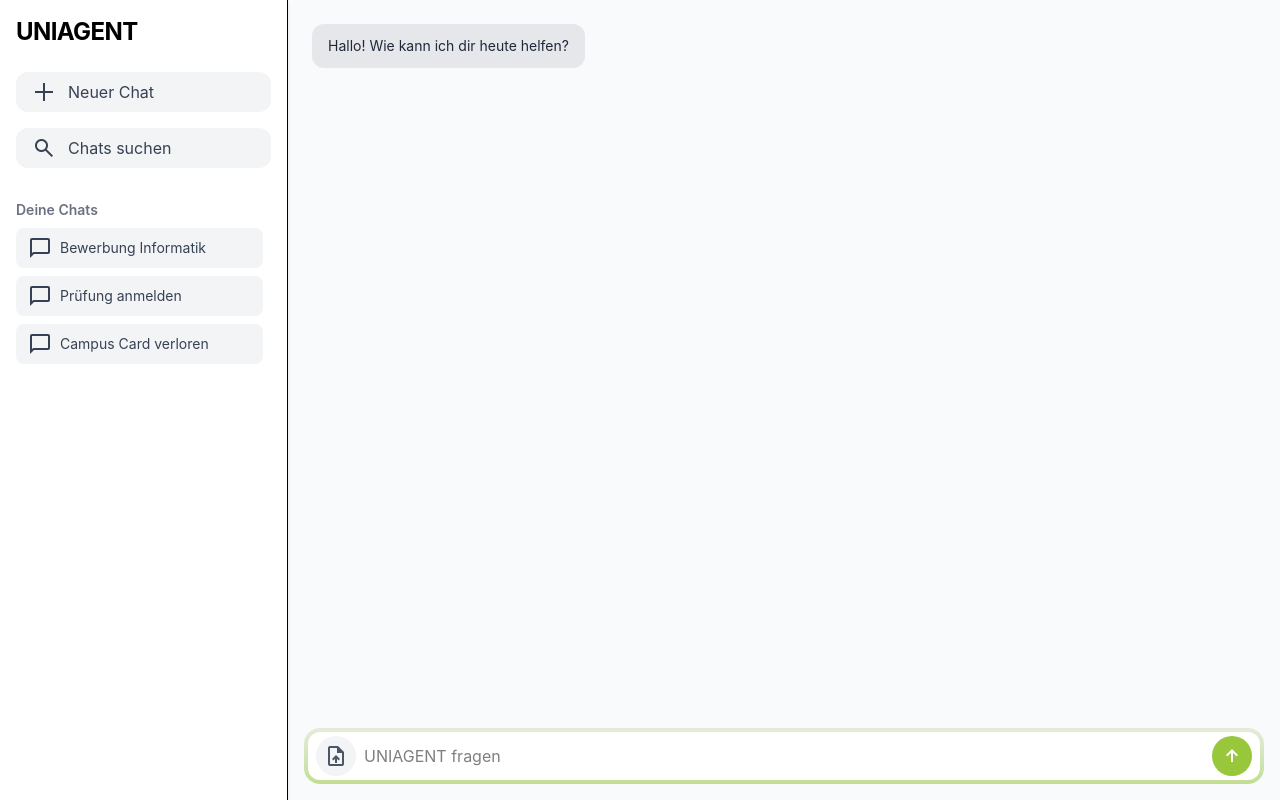
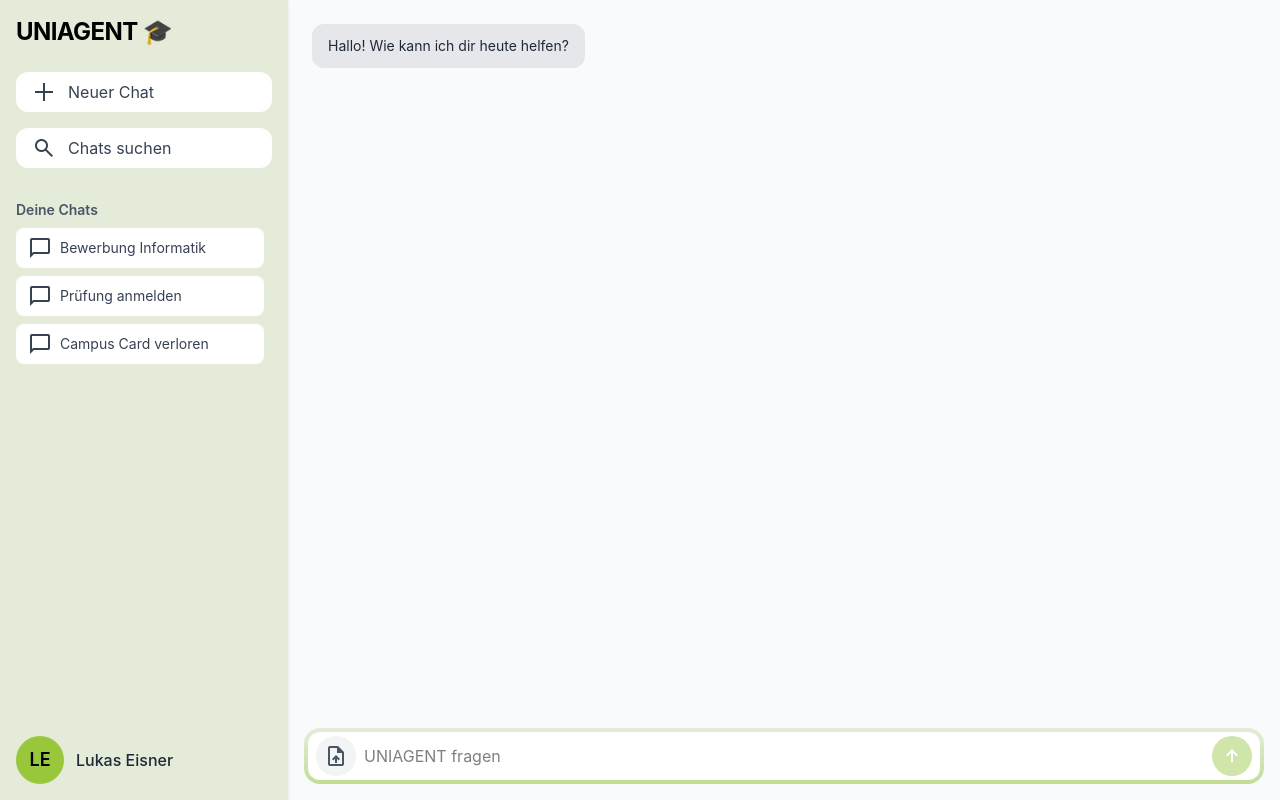
Before and after one commit to lukase1sner/UNIAGENT, a React app in the folder frontend/: page /chat in a window 1280 px wide. Built offline with nearby package versions, Linux system fonts and the light colour scheme; the HTML template or start-up script is replaced by a standard one.

Commit message:
Frontend Chatbot erweitert

```diff
--- a/frontend/src/layouts/ChatbotLayout.jsx
+++ b/frontend/src/layouts/ChatbotLayout.jsx
@@ -5,46 +5,50 @@ import { Outlet } from "react-router-dom";
 export default function ChatbotLayout() {
   return (
     <div className="w-screen h-screen flex bg-gray-50">
+
       {/* Sidebar */}
-      <aside className="w-72 bg-white border-r shadow-sm flex flex-col p-4">
-        <h1 className="text-2xl font-bold mb-6 tracking-tight">UNIAGENT</h1>
+      <aside className="w-72 bg-[#E4ECD9] shadow-sm flex flex-col p-4">
 
-        <nav className="flex flex-col gap-4">
+        {/* Logo / Header */}
+        <h1 className="text-2xl font-bold mb-6 tracking-tight">UNIAGENT 🎓</h1>
+
+        {/* Navigation */}
+        <nav className="flex flex-col gap-4 flex-1">
+
           {/* Neuer Chat */}
-          <button className="flex items-center gap-3 px-4 py-2 bg-gray-100 hover:bg-gray-200 rounded-xl transition text-gray-700 cursor-pointer">
+          <button className="flex items-center gap-3 px-4 py-2 bg-white hover:bg-gray-100 rounded-xl transition text-gray-700 cursor-pointer">
             <span className="material-symbols-outlined text-[22px]">add_2</span>
             Neuer Chat
           </button>
 
           {/* Chats suchen */}
-          <button className="flex items-center gap-3 px-4 py-2 bg-gray-100 hover:bg-gray-200 rounded-xl transition text-gray-700 cursor-pointer">
+          <button className="flex items-center gap-3 px-4 py-2 bg-white hover:bg-gray-100 rounded-xl transition text-gray-700 cursor-pointer">
             <span className="material-symbols-outlined text-[22px]">search</span>
             Chats suchen
           </button>
 
           {/* Deine Chats */}
           <div className="mt-4">
-            <h3 className="text-sm font-semibold text-gray-500 mb-2">
+            <h3 className="text-sm font-semibold text-gray-600 mb-2">
               Deine Chats
             </h3>
 
-            <div className="flex flex-col gap-2 max-h-[60vh] overflow-y-auto pr-2">
-
-              <button className="flex items-center gap-2 px-3 py-2 bg-gray-100 hover:bg-gray-200 rounded-lg text-sm text-gray-700 transition cursor-pointer">
+            <div className="flex flex-col gap-2 max-h-[50vh] overflow-y-auto pr-2">
+              <button className="flex items-center gap-2 px-3 py-2 bg-white hover:bg-gray-100 rounded-lg text-sm text-gray-700 transition cursor-pointer">
                 <span className="material-symbols-outlined text-[18px]">
                   chat_bubble
                 </span>
                 Bewerbung Informatik
               </button>
 
-              <button className="flex items-center gap-2 px-3 py-2 bg-gray-100 hover:bg-gray-200 rounded-lg text-sm text-gray-700 transition cursor-pointer">
+              <button className="flex items-center gap-2 px-3 py-2 bg-white hover:bg-gray-100 rounded-lg text-sm text-gray-700 transition cursor-pointer">
                 <span className="material-symbols-outlined text-[18px]">
                   chat_bubble
                 </span>
                 Prüfung anmelden
               </button>
 
-              <button className="flex items-center gap-2 px-3 py-2 bg-gray-100 hover:bg-gray-200 rounded-lg text-sm text-gray-700 transition cursor-pointer">
+              <button className="flex items-center gap-2 px-3 py-2 bg-white hover:bg-gray-100 rounded-lg text-sm text-gray-700 transition cursor-pointer">
                 <span className="material-symbols-outlined text-[18px]">
                   chat_bubble
                 </span>
@@ -53,6 +57,21 @@ export default function ChatbotLayout() {
             </div>
           </div>
         </nav>
+
+        {/* User Section unten */}
+        <div className="mt-6 flex items-center gap-3">
+
+          {/* Avatar Kreis */}
+          <div className="w-12 h-12 rounded-full bg-[#98C73C] text-black flex items-center justify-center font-semibold text-lg">
+            LE
+          </div>
+
+          {/* User Name */}
+          <div className="text-gray-800 font-medium leading-tight">
+            Lukas Eisner
+          </div>
+        </div>
+
       </aside>
 
       {/* Main Chat View */}
--- a/frontend/src/pages/Chatbot.jsx
+++ b/frontend/src/pages/Chatbot.jsx
@@ -22,6 +22,8 @@ export default function Chatbot() {
     setInput("");
   };
 
+  const isReadyToSend = input.trim().length > 0;
+
   return (
     <div className="flex flex-col h-full">
 
@@ -37,7 +39,7 @@ export default function Chatbot() {
             <div
               className={`px-4 py-3 rounded-xl max-w-xl text-sm ${
                 m.sender === "user"
-                  ? "bg-blue-600 text-white"
+                  ? "bg-[#98C73C] text-white"
                   : "bg-gray-200 text-gray-800"
               }`}
             >
@@ -47,7 +49,7 @@ export default function Chatbot() {
         ))}
       </div>
 
-      {/* Eingabebereich – ohne weißen Hintergrund */}
+      {/* Eingabebereich */}
       <div className="px-4 pb-4 pt-2">
 
         {/* Gradient Außenrahmen */}
@@ -74,16 +76,21 @@ export default function Chatbot() {
               className="w-full px-4 py-3 pl-14 pr-14 rounded-xl focus:outline-none"
               value={input}
               onChange={(e) => setInput(e.target.value)}
-              onKeyDown={(e) => e.key === "Enter" && sendMessage()}
+              onKeyDown={(e) =>
+                e.key === "Enter" && isReadyToSend && sendMessage()
+              }
             />
 
-            {/* Sendebutton rechts */}
+            {/* Sende-Button rechts */}
             <button
               onClick={sendMessage}
-              className="absolute right-2 top-1/2 -translate-y-1/2
-                         w-10 h-10 flex items-center justify-center
-                         bg-[#98C73C] text-white rounded-full
-                         hover:bg-[#7da32f] transition"
+              disabled={!isReadyToSend}
+              className={
+                "absolute right-2 top-1/2 -translate-y-1/2 w-10 h-10 flex items-center justify-center rounded-full transition " +
+                (isReadyToSend
+                  ? "bg-[#98C73C] text-white hover:bg-[#7da32f] cursor-pointer"
+                  : "bg-[#cfe5a9] text-white cursor-default")
+              }
             >
               <span className="material-symbols-outlined text-[22px]">
                 arrow_upward_alt
```
